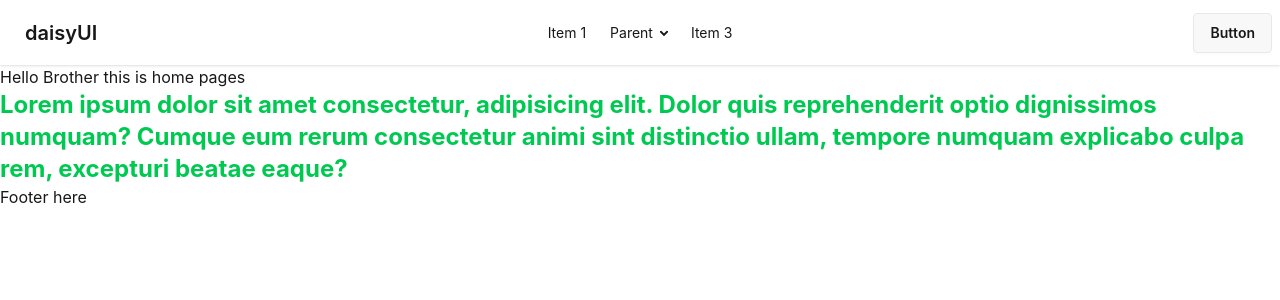
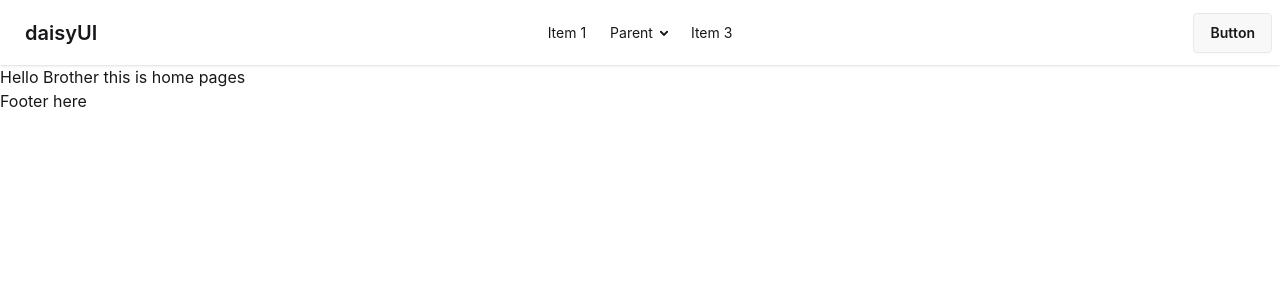
Before and after one commit to asik247/my_protfolio, a React (Vite) app: page / in a window 1280 px wide. Shown: the top 300 px of the page. Built offline with nearby package versions, Linux system fonts and the light colour scheme.

Commit message:
tody some code added

```diff
--- a/src/Pages/HomePage/Home.jsx
+++ b/src/Pages/HomePage/Home.jsx
@@ -4,7 +4,7 @@ const Home = () => {
     return (
         <div>
            <h1>Hello Brother this is home pages</h1>
-           <p className='text-2xl font-bold text-green-500'>Lorem ipsum dolor sit amet consectetur, adipisicing elit. Dolor quis reprehenderit optio dignissimos numquam? Cumque eum rerum consectetur animi sint distinctio ullam, tempore numquam explicabo culpa rem, excepturi beatae eaque?</p>
+
         </div>
     );
 };
```
